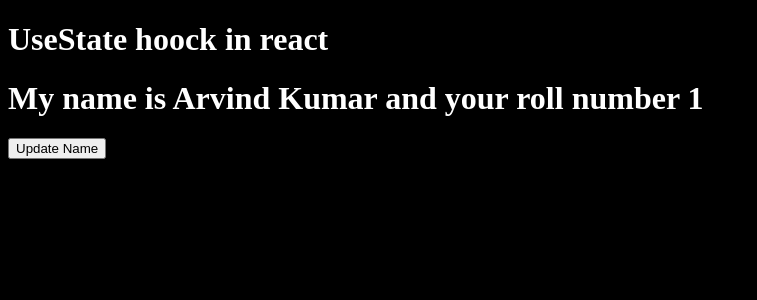
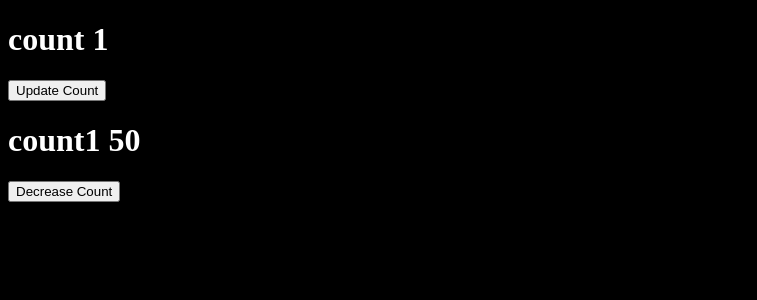
Before and after one commit to Arvindkr123/LearnReactMySide, a React (Create React App) app: page / in a window 1280 px wide. Shown: the top 300 px of the page, without its empty margins (0-757 px from the left). Built offline with nearby package versions, Linux system fonts and the light colour scheme.

Commit message:
Added concept USeEFfect it will whenever any update happen in the component and state

```diff
--- a/src/App.js
+++ b/src/App.js
@@ -1,19 +1,18 @@
-import React, { useState } from "react";
+import React, { useState, useEffect } from "react";
 
 const App = () => {
-  const [name, setName] = useState("Arvind Kumar");
-  const [roll, setRoll] = useState(1);
-  const handleClick = ()=>{
-    setName('Krishna Thakur');
-    setRoll(2);
-  }
+  const [count, setCount] = useState(1);
+  const [count1, setCount1] = useState(50);
+  useEffect(() => {
+    console.log("UseEffect rendered");
+  },[count]);
   return (
-    <div>
-      <h1>UseState hoock in react </h1>
-      <h1>My name is {name} and your roll number {roll}</h1>
-      {/* <button onClick={()=>setName('Krishna Thakur')}>Update Name</button> */}
-      <button onClick={handleClick}>Update Name</button>
-    </div>
+    <>
+      <h1>count {count}</h1>
+      <button onClick={() => setCount(count + 1)}>Update Count</button>
+      <h1>count1 {count1}</h1>
+      <button onClick={() => setCount1(count1 - 1)}>Decrease Count</button>
+    </>
   );
 };
 
```
